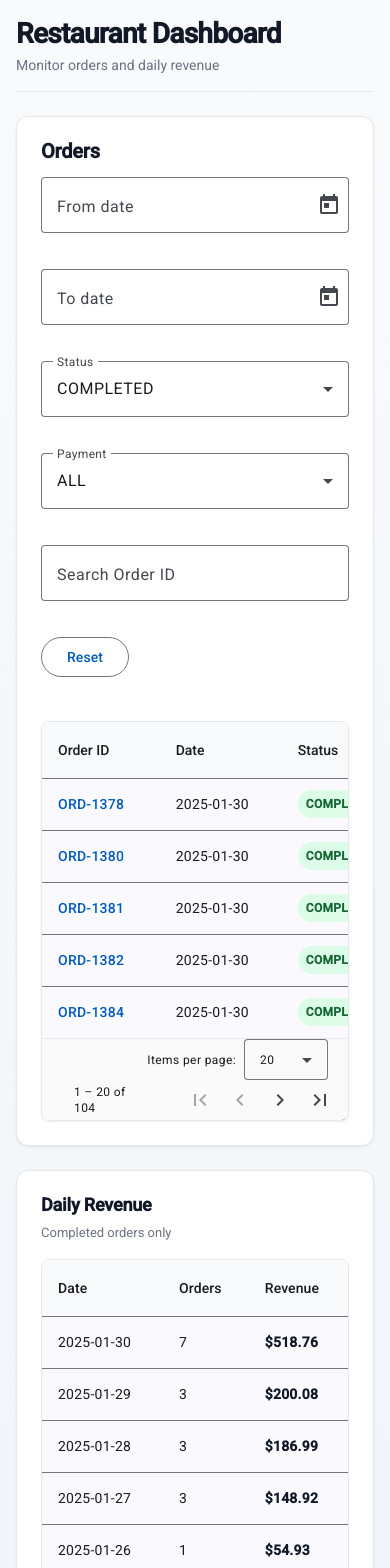
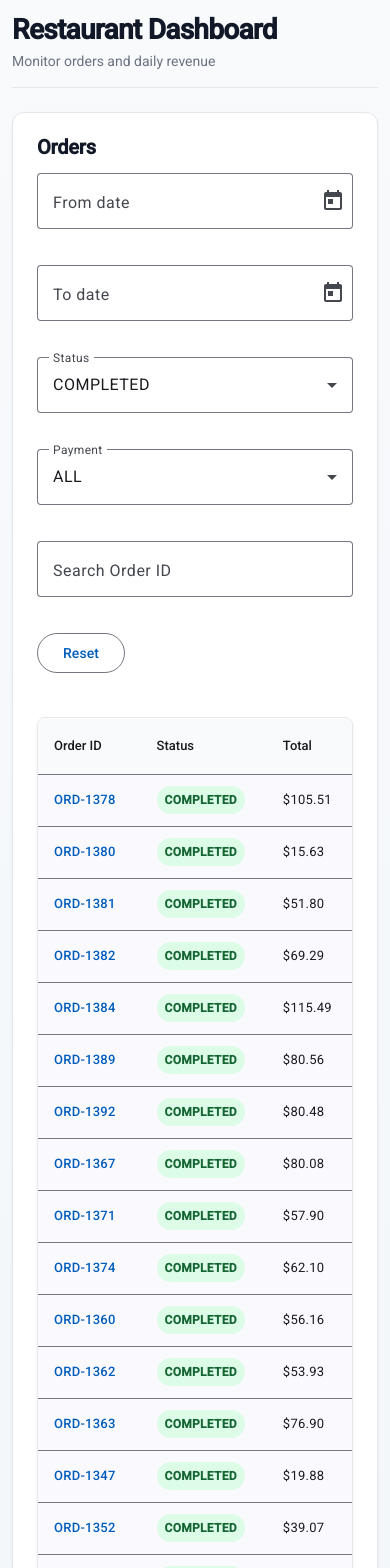
Before and after one commit to TahsinAhmedz/Restaurant-Manager, an Angular app: page / in a window 390 px wide. Shown: the top 1568 px of the page. Built offline with nearby package versions, Linux system fonts and the light colour scheme.

Commit message:
make app more responsive

```diff
--- a/src/app/app.component.scss
+++ b/src/app/app.component.scss
@@ -1,7 +1,12 @@
 .app-shell {
   min-height: 100vh;
   background: linear-gradient(180deg, #f8fafc 0%, #f1f5f9 100%);
-  padding: 1rem;
+  padding: 0.75rem;
+
+  @media (min-width: 640px) {
+    padding: 1rem 1.5rem;
+  }
+
   @media (min-width: 768px) {
     padding: 1.5rem 2rem;
   }
@@ -35,6 +40,10 @@
   max-width: 1600px;
   margin: 0 auto;
 
+  @media (max-width: 1023.98px) {
+    padding-bottom: 1.5rem;
+  }
+
   @media (min-width: 1024px) {
     flex-direction: row;
     align-items: flex-start;
--- a/src/app/features/analytics/analytics.component.scss
+++ b/src/app/features/analytics/analytics.component.scss
@@ -49,3 +49,21 @@
 .empty-wrap {
   padding: 1rem 0;
 }
+
+@media (max-width: 768px) {
+  .analytics-card {
+    padding: 1.25rem 1rem;
+  }
+
+  .analytics-table-wrap {
+    max-height: 320px;
+  }
+
+  .analytics-title {
+    font-size: 1rem;
+  }
+
+  .analytics-subtitle {
+    font-size: 0.75rem;
+  }
+}
--- a/src/app/features/orders/orders-table/orders-table.component.scss
+++ b/src/app/features/orders/orders-table/orders-table.component.scss
@@ -99,3 +99,39 @@
 .paginator-wrap .mat-mdc-paginator {
   background: transparent;
 }
+
+// Responsive tweaks
+@media (max-width: 768px) {
+  .table-wrap {
+    max-height: none;
+    border-radius: var(--app-radius-sm);
+  }
+
+  .table-wrap table {
+    min-width: 520px;
+  }
+
+  .table-wrap .mat-mdc-header-row,
+  .table-wrap .mat-mdc-row {
+    font-size: 0.8125rem;
+  }
+
+  .paginator-wrap {
+    padding-inline: 0.25rem;
+  }
+}
+
+// On very small screens, hide less critical columns (Payment, Date) to avoid overflow.
+// Column order: Order ID, Date, Status, Payment, Total
+@media (max-width: 640px) {
+  .table-wrap table {
+    min-width: 0;
+  }
+
+  .table-wrap .mat-mdc-header-row .mat-mdc-header-cell:nth-child(2),
+  .table-wrap .mat-mdc-row .mat-mdc-cell:nth-child(2),
+  .table-wrap .mat-mdc-header-row .mat-mdc-header-cell:nth-child(4),
+  .table-wrap .mat-mdc-row .mat-mdc-cell:nth-child(4) {
+    display: none;
+  }
+}
--- a/src/styles.scss
+++ b/src/styles.scss
@@ -20,6 +20,8 @@ body {
   font: var(--mat-sys-body-medium);
   margin: 0;
   height: 100%;
+  width: 100%;
+  overflow-x: hidden;
 }
 
 // App-level design tokens (used in component SCSS)
@@ -34,6 +36,12 @@ body {
   --app-shadow: 0 1px 3px 0 rgb(0 0 0 / 0.06), 0 1px 2px -1px rgb(0 0 0 / 0.06);
   --app-shadow-md: 0 4px 6px -1px rgb(0 0 0 / 0.07), 0 2px 4px -2px rgb(0 0 0 / 0.06);
   --app-section-gap: 1.5rem;
+}
+
+*,
+*::before,
+*::after {
+  box-sizing: border-box;
 }
 
 // Material overrides for consistent look
```
